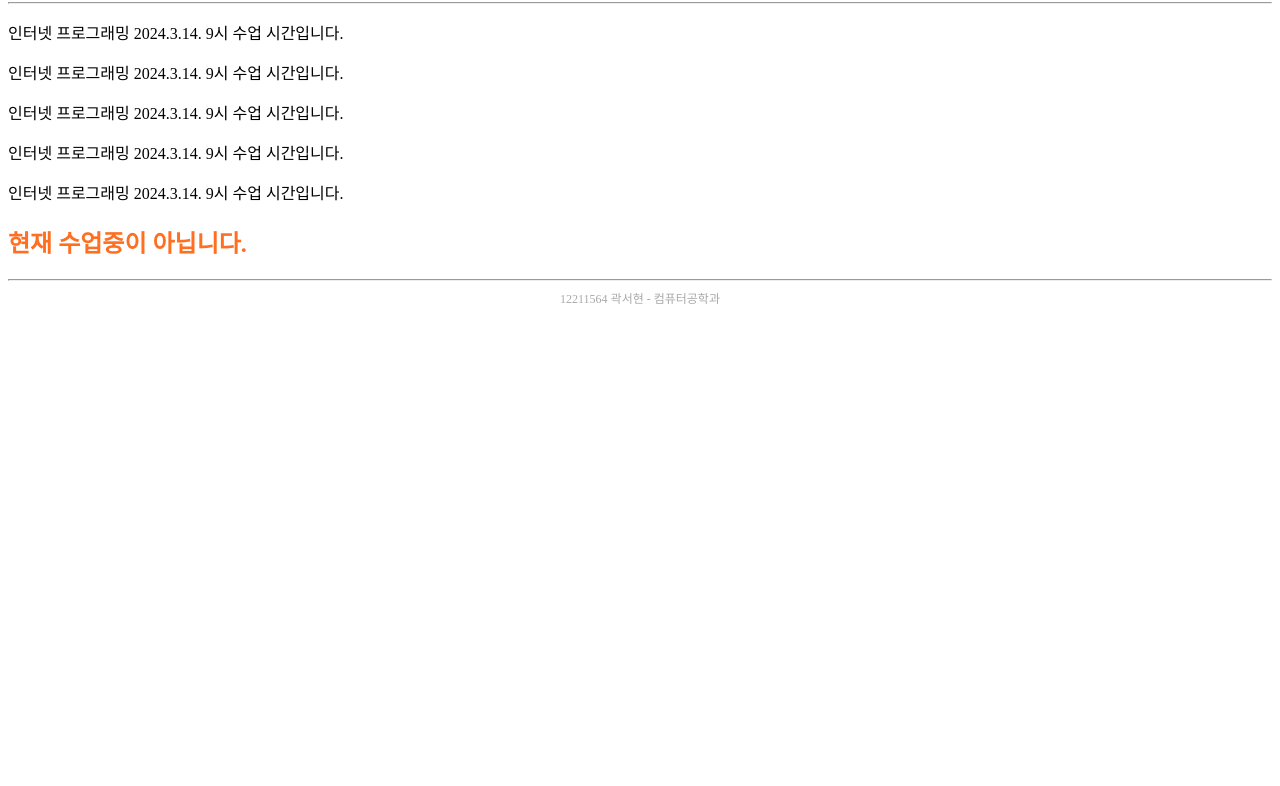
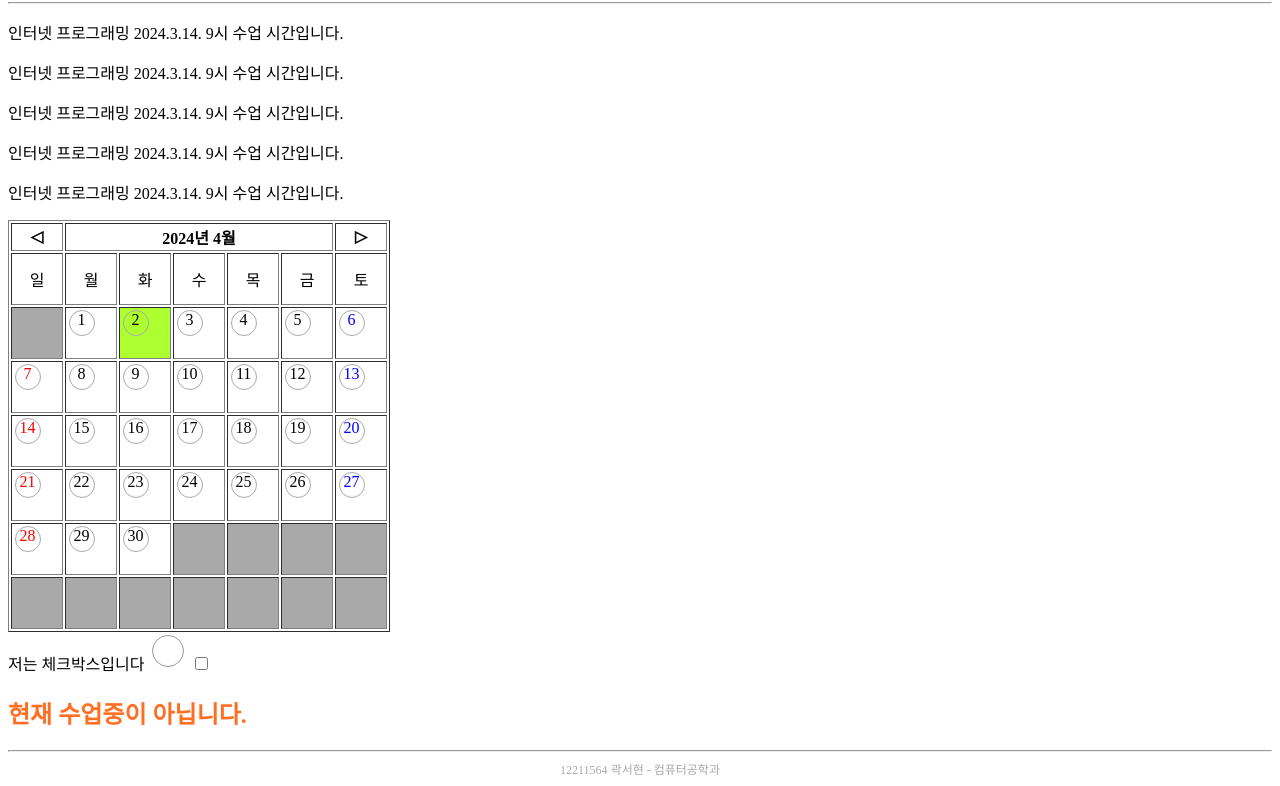
Before and after one commit to GitLumbo/GitLumbo.github.io, a plain HTML site: page index.html in a window 1280 px wide. Shown: the part 78-864 px from the top of the page. Before the commit the page ends 800 px from the top, so only its background shows below. Drawn offline with Linux system fonts and the light colour scheme.

Commit message:
calander

```diff
--- a/index.css
+++ b/index.css
@@ -12,3 +12,58 @@ footer {
   font-size: 9pt;
   color: darkgrey;
 }
+#calendar #today {
+  background-color: greenyellow;
+}
+#calendar .blank {
+  background-color: darkgray;
+}
+#calendar th {
+  cursor: pointer;
+}
+#calendar td {
+  width: 3rem;
+  height: 3rem;
+  vertical-align: top;
+}
+#calendar thead td {
+  vertical-align: middle;
+  text-align: center;
+}
+#calendar td div {
+  border: 1px solid darkgray;
+  width: 1.5rem;
+  height: 1.5rem;
+  border-radius: 1rem;
+  text-align: center;
+  margin: 0.1rem;
+}
+#calendar tbody td:nth-child(7) {
+  color: blue;
+}
+#calendar tbody td:nth-child(1) {
+  color: red;
+}
+#calenderBefore,
+#calenderNext {
+  user-select: none;
+}
+#calenderBefore:hover,
+#calenderNext:hover {
+  background-color: rgb(201, 243, 235);
+}
+#myCheckbox {
+  width: 2rem;
+  height: 2rem;
+}
+#myCheckbox {
+  border-radius: 50%;
+  border: 1px solid #999;
+  appearance: none;
+}
+#myCheckbox:checked {
+  background-color: red;
+}
+#myCheckbox:focus {
+  background-color: blue;
+}
--- a/index.html
+++ b/index.html
@@ -17,6 +17,29 @@
     <p>인터넷 프로그래밍 2024.3.14. 9시 수업 시간입니다.</p>
     <p>인터넷 프로그래밍 2024.3.14. 9시 수업 시간입니다.</p>
     <p>인터넷 프로그래밍 2024.3.14. 9시 수업 시간입니다.</p>
+    <table border="1" id="calendar">
+        <thead>
+            <th id="calenderBefore">◁</th>
+            <th colspan="5">
+                <span id="yearNumber">2024</span>년 <span id="monthNumber">0</span>월
+            </th>
+            <th id="calenderNext">▷</th>
+            <tr>
+                <td>일</td>
+                <td>월</td>
+                <td>화</td>
+                <td>수</td>
+                <td>목</td>
+                <td>금</td>
+                <td>토</td>
+            </tr>
+        </thead>
+        <tbody>
+        </tbody>
+    </table>
+    <label for="myCheckbox">저는 체크박스입니다</label>
+    <input type="checkbox" id="myCheckbox" />
+    <input type="checkbox" />
     <h2 class="on__air">현재 수업중<div id="onAir">이 아닙니다.</div>
     </h2>
     <hr />
--- a/index.js
+++ b/index.js
@@ -1,7 +1,73 @@
-const nowTime = new Date();
-const nowDay = nowTime.getDay();
-const nowHour = nowTime.getHours();
-const onAir = (nowDay == 1 || nowDay == 4) && (nowHour == 9 || nowHour == 10);
+const global = {
+  calendarTime: new Date(),
+};
+
 window.onload = () => {
-  if (onAir) document.getElementById("onAir").innerText = "입니다.";
+  if (onAirCheck()) document.getElementById("onAir").innerText = "입니다.";
+  createCalender(global.calendarTime);
 };
+
+const onAirCheck = () => {
+  const nowTime = new Date();
+  const nowDay = nowTime.getDay();
+  const nowHour = nowTime.getHours();
+  const onAir = (nowDay == 1 || nowDay == 4) && (nowHour == 9 || nowHour == 10);
+  return onAir;
+};
+const createCalender = (date) => {
+  const calender = document.getElementById("calendar");
+  const calBody = calender.querySelector("tbody");
+  calBody.innerHTML = "";
+  for (let i = 0; i < 6; i++) {
+    const calRow = document.createElement("tr");
+    calRow.innerHTML =
+      "<td><div></div><td><div></div><td><div></div><td><div></div><td><div></div><td><div></div><td><div></div>";
+    calBody.appendChild(calRow);
+  }
+  inputCalendarDate(calender, date);
+  document.getElementById("calenderBefore").onclick = () => {
+    global.calendarTime.setMonth(date.getMonth() - 1);
+    createCalender(global.calendarTime);
+  };
+  document.getElementById("calenderNext").onclick = () => {
+    global.calendarTime.setMonth(date.getMonth() + 1);
+    createCalender(global.calendarTime);
+  };
+};
+
+const inputCalendarDate = (calender, date) => {
+  const nowTime = date;
+  const nowDate = nowTime.getDate();
+  const nowMonth = nowTime.getMonth() + 1;
+  const firstDay = new Date(
+    nowTime.getFullYear(),
+    nowTime.getMonth(),
+    1
+  ).getDay();
+  const lastDate = new Date(
+    nowTime.getFullYear(),
+    nowTime.getMonth() + 1,
+    0
+  ).getDate();
+  calender.querySelector("#yearNumber").innerText = date.getFullYear();
+  calender.querySelector("#monthNumber").innerText = nowMonth;
+  const dateBoxs = calender.querySelectorAll("tbody td div");
+  for (let i = 0; i < dateBoxs.length; i++) {
+    const inputValue = i + 1 - firstDay;
+    if ((inputValue > 0) & (inputValue <= lastDate)) {
+      dateBoxs[i].innerText = inputValue;
+      if (inputValue == nowDate && sameMonthCheck(date))
+        dateBoxs[i].parentElement.id = "today";
+    } else {
+      dateBoxs[i].parentElement.className = "blank";
+    }
+  }
+};
+
+const sameMonthCheck = (date) => {
+  const realDate = new Date();
+  return (
+    realDate.getFullYear() == date.getFullYear() &&
+    realDate.getMonth() == date.getMonth()
+  );
+};
```
Also changed, not shown: new.js (added, +26 -0 lines).
